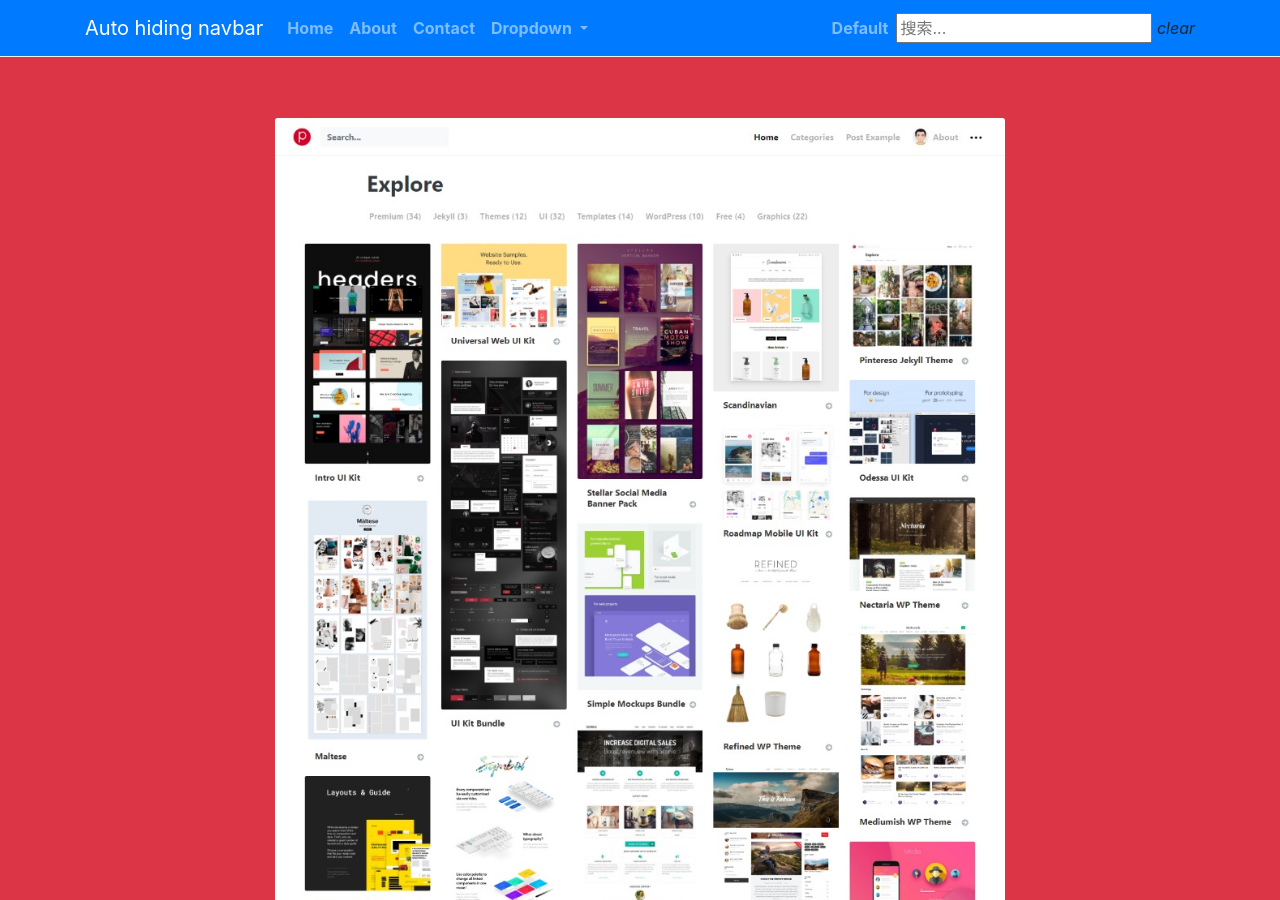
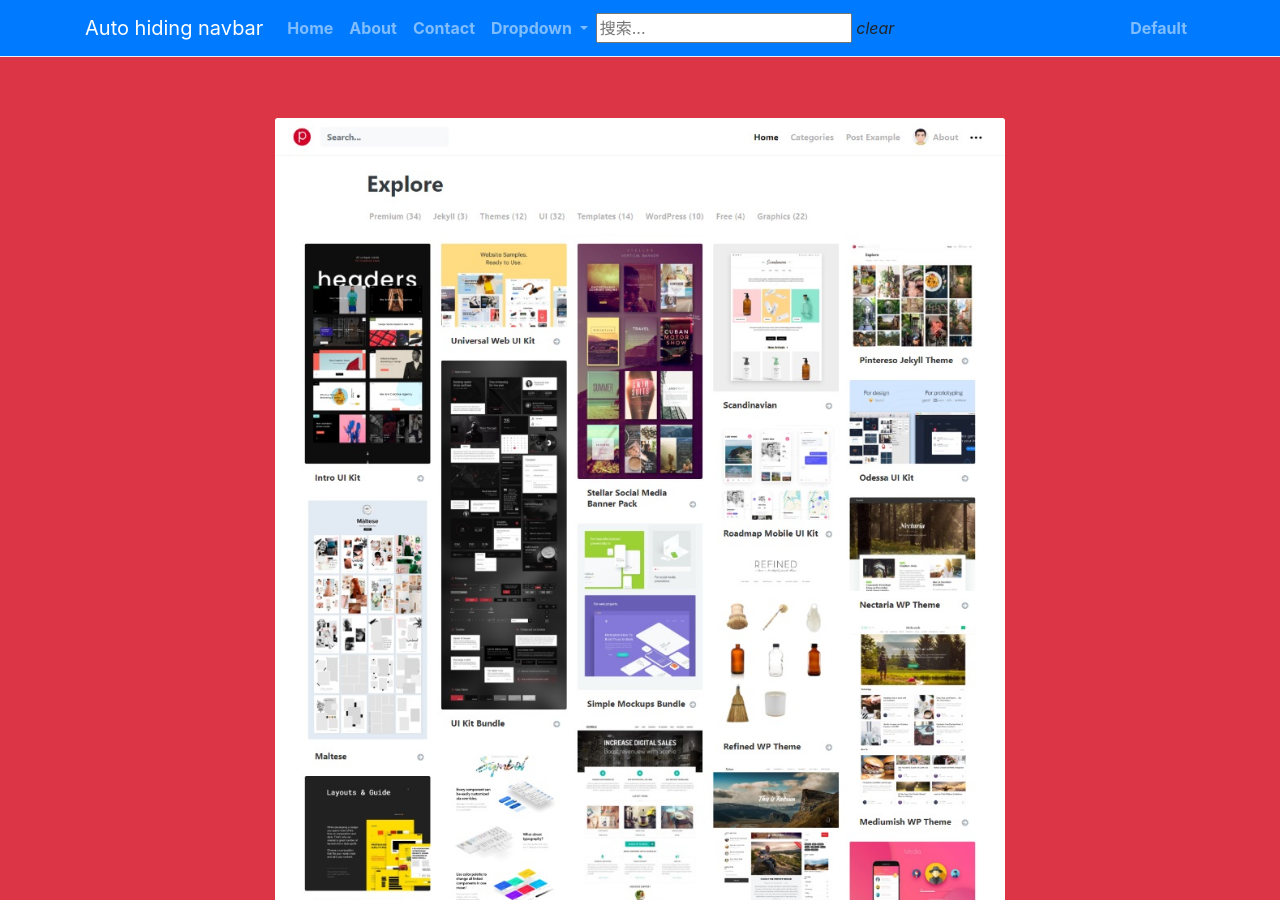
Before and after one commit to nengwuzhi/nengwuzhi.github.io, a Jekyll site: the page built from _pages/about.md, in a window 1280 px wide and 900 px high. Built offline with Jekyll 4.4.1, drawn with Linux system fonts in a browser that asks for light colours; nearby versions of some CDN libraries.

Commit message:
Update menu-header.html

```diff
--- a/_includes/menu-header.html
+++ b/_includes/menu-header.html
@@ -28,18 +28,19 @@
         </li>
       </ul>
 
+	      <div class="search">
+	 <i class="search-start"></i>
+    <input type="text" class="search-input" placeholder="搜索..." />
+   <i class="material-icons search-icon search-clear">clear</i>
+	<div class="search-results"></div>
+</div>
+
       <ul class="nav navbar-nav ml-auto">
         <li class="nav-item">
           <a class="nav-link" href="#">Default</a>
         </li>
       </ul>
 
-	      <div class="search">
-	 <i class="search-start"></i>
-    <input type="text" class="search-input" placeholder="搜索..." />
-   <i class="material-icons search-icon search-clear">clear</i>
-	<div class="search-results"></div>
-</div>
 
     </div>
   </div>
```
